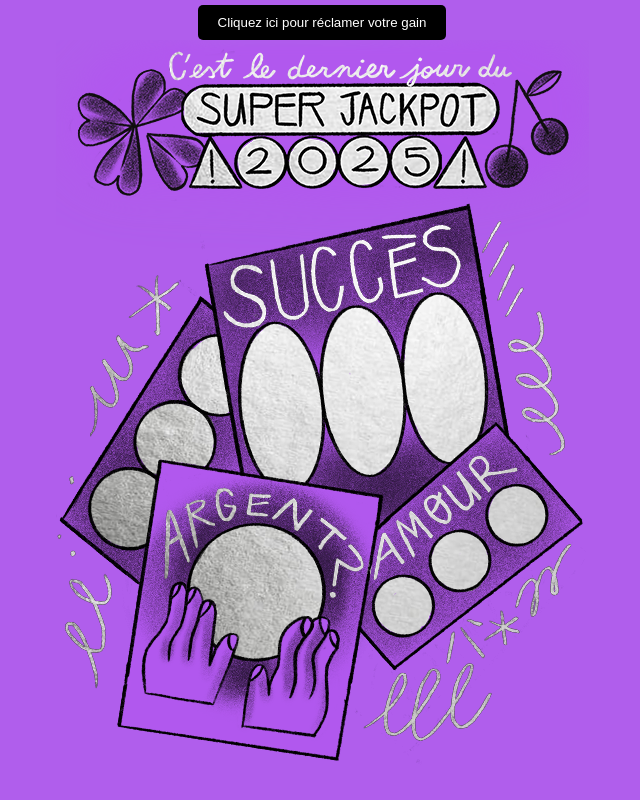
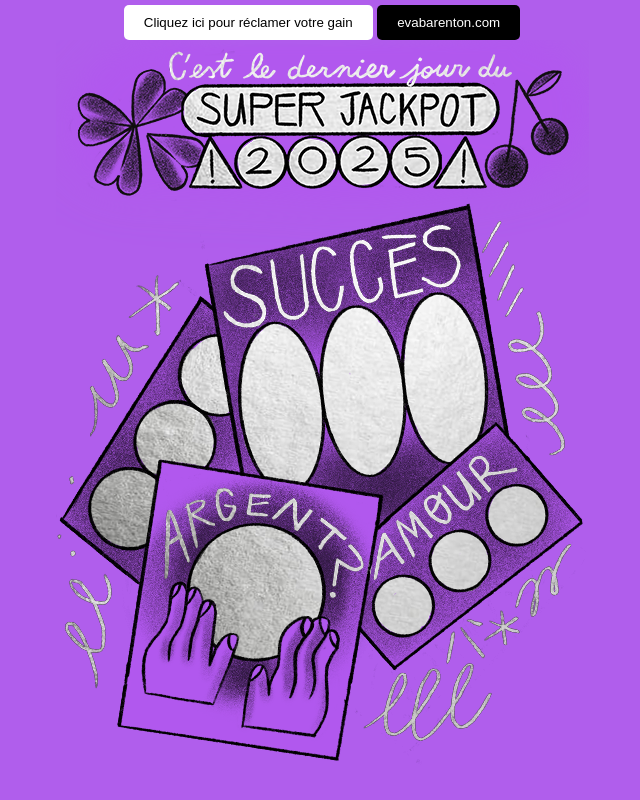
Before and after one commit to grandmach1/2025, a website: page index.html in a window 1280 px wide. Shown: the whole page, without its empty margins (318-958 px from the left). Drawn offline with nearby package versions, Linux system fonts and the light colour scheme.

Commit message:
update boutons

```diff
--- a/index.html
+++ b/index.html
@@ -99,7 +99,7 @@
       }
 
       .btn-1 {
-        background: white; /* Bleu par défaut a465e4 000000*/
+        background: black; /* Bleu par défaut a465e4 000000*/
         color: white;
         border: none;
         border-radius: 5px;
@@ -115,8 +115,8 @@
 
 
     .btn-3 {
-        background: black ; /* Bleu par défaut a465e4 000000*/
-        color: white;
+        background: white ; /* Bleu par défaut a465e4 000000*/
+        color: black;
         border: none;
         border-radius: 5px;
         padding: 10px 20px;
@@ -194,6 +194,10 @@
         Cliquez ici pour réclamer votre gain
     </button>
 
+    <button class="custom-btn btn-1" onclick="window.location.href='https://evabarenton.myportfolio.com/';">
+      evabarenton.com
+  </button>
+
       <div class="frame">
 
 
```
